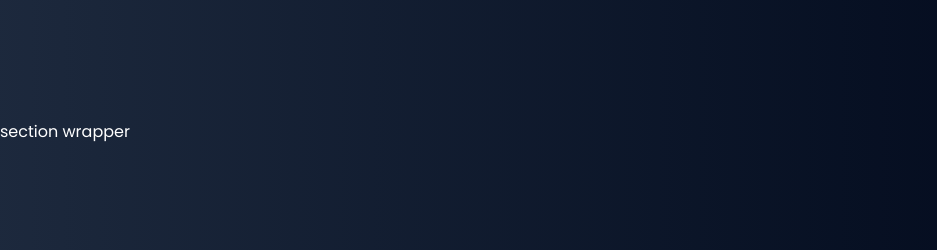
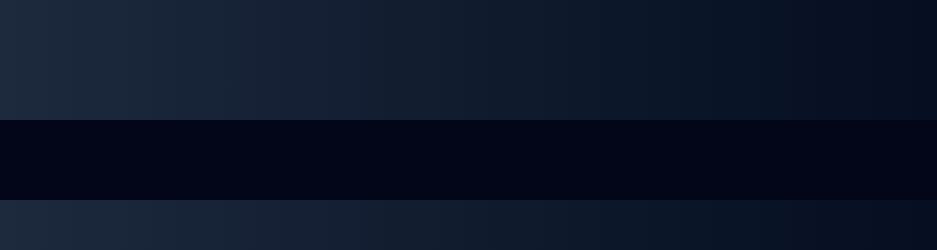
Before and after one commit to AbdullahiAbdulganiyu/fitness-app, a React (Vite) app: page / in a window 1280 px wide. Shown: the part 680-930 px from the top of the page, without its empty margins (0-937 px from the left). Built offline with nearby package versions, Linux system fonts and the light colour scheme.

Commit message:
adding a div and some styles to it

```diff
--- a/src/components/SectionWrapper.jsx
+++ b/src/components/SectionWrapper.jsx
@@ -2,6 +2,8 @@ import React from "react";
 
 export default function SectionWrapper({ children, header, title }) {
   return (
-    <section className="min-h-screen flex flex-col gap-10">{children}</section>
+    <section className="min-h-screen flex flex-col gap-10">
+      <div className="bg-slate-950 py-10 flex flex-col gap-4 justify-center items-center"></div>
+    </section>
   );
 }
```
